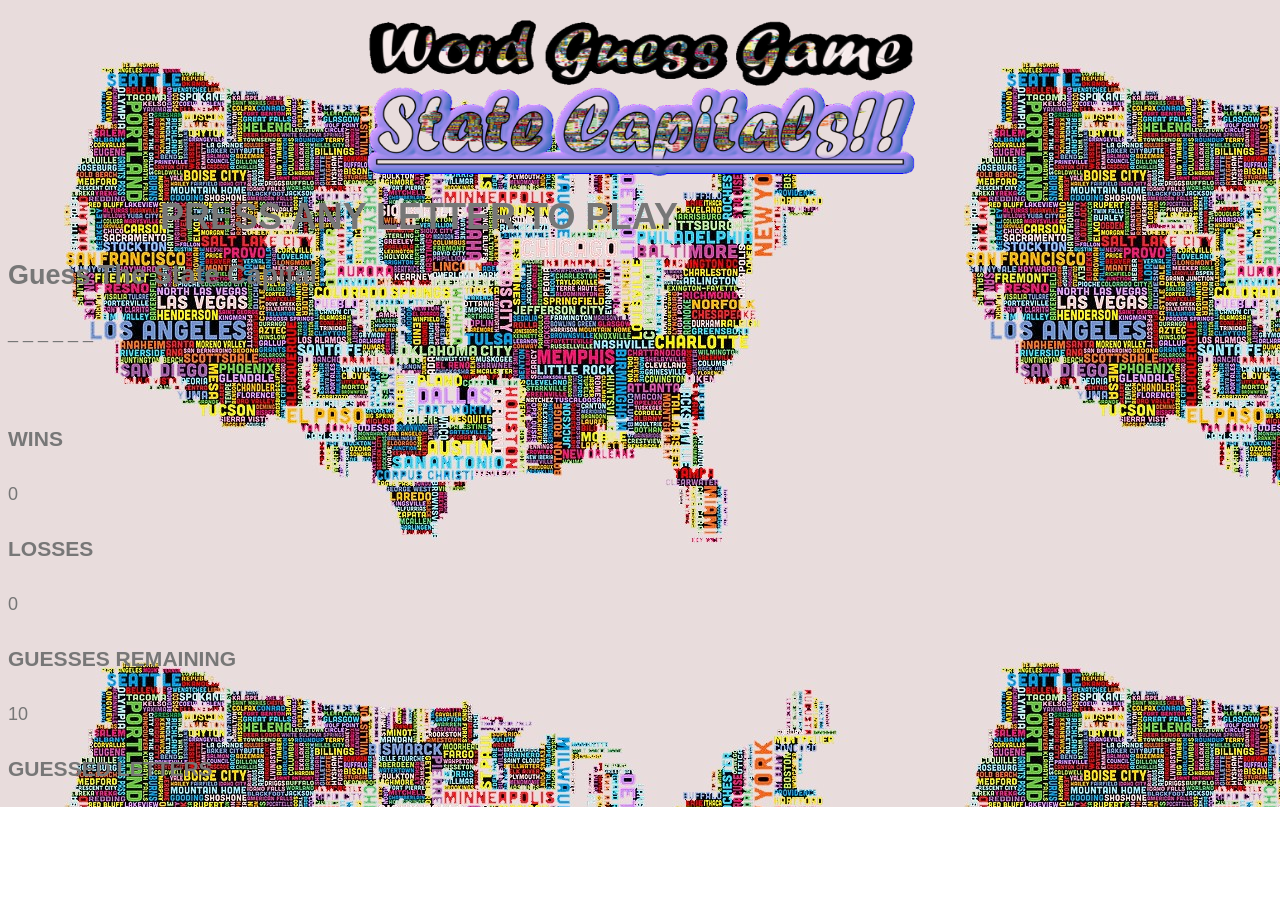
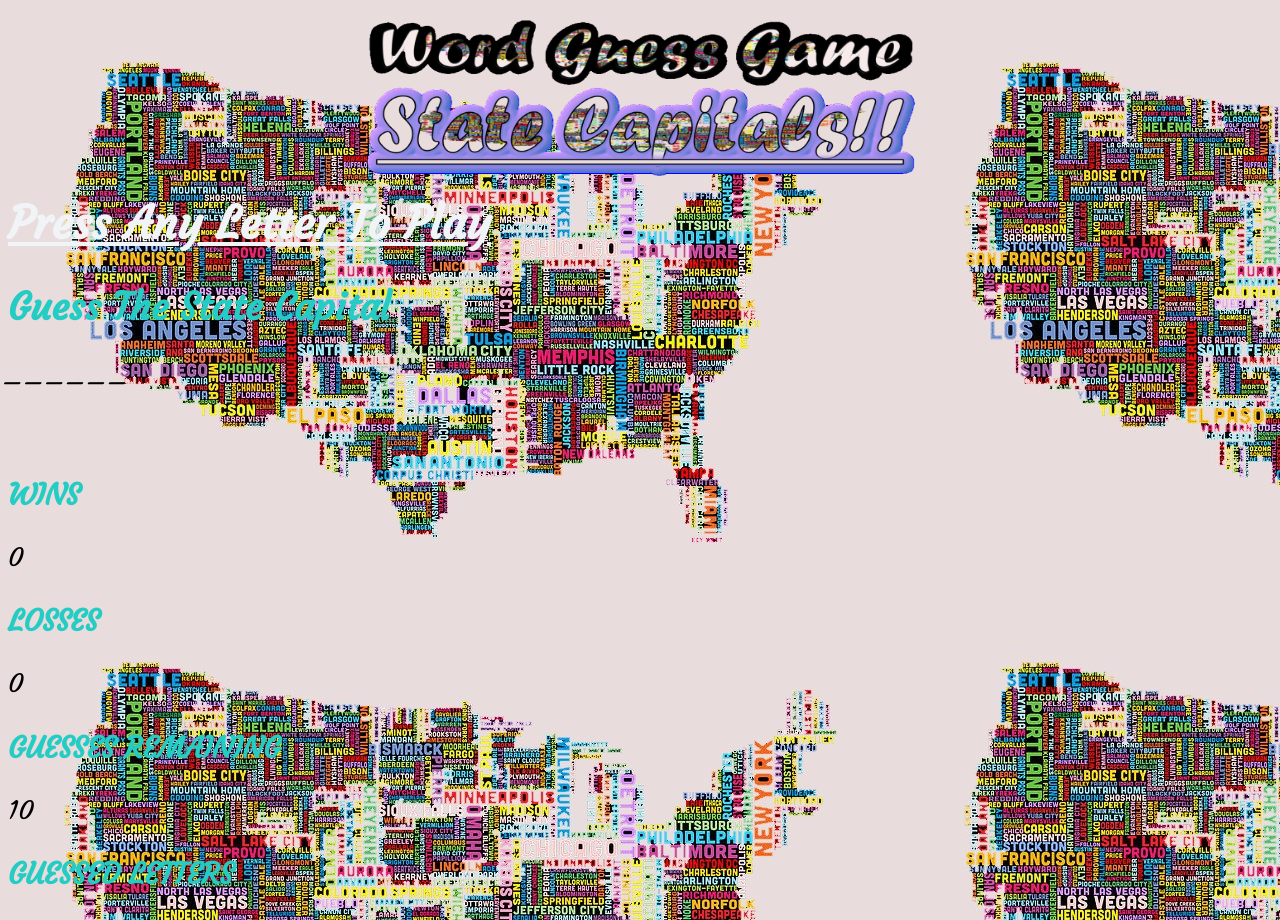
Before and after one commit to kib4885/Word-Guess-Game, a plain HTML site: page index.html in a window 1280 px wide. Before the commit the page ends 807 px from the top, so only its background shows below. Drawn offline with Linux system fonts and the light colour scheme.

Commit message:
updatefinal

```diff
--- a/assets/css/style.css
+++ b/assets/css/style.css
@@ -1,13 +1,21 @@
 body {
-    font-family: Arial, "Helvetica Neue", Helvetica, sans-serif;
-    font-size: 18px;
+  font-family: 'Courgette', cursive;
+    font-size: 25px;
     line-height: 34px;
-    color: #777777;
+    color: rgb(37, 204, 196);
     background: url("../images/image-of-USA.jpg");
   }
 
   * {
     box-sizing: border-box;
+  }
+
+  #directions-text {
+    color:rgba(241, 244, 247, 27);
+    font-size: 45px;
+    text-decoration: underline;
+    margin-bottom: 50px;
+
   }
 
   #headerimg {
@@ -17,11 +25,11 @@ body {
         width: 60%;
         height: 168px;
   }
-  h1 p
+p
   {
     display: block;
-    margin-left: auto;
-    margin-right: auto;
+    /* margin-left: auto;
+    margin-right: auto; */
     width: 42%;
     color: black
 }
--- a/index.html
+++ b/index.html
@@ -6,6 +6,7 @@
     <meta name="viewport" content="width=device-width, initial-scale=1.0">
     <link rel="stylesheet" type="text/css" href="assets/css/style.css">
     <link rel="stylesheet" type="text/css" href="assets/css/reset.css">
+    <link href="https://fonts.googleapis.com/css?family=Courgette&display=swap" rel="stylesheet">
     <title>
         Word Game
     </title>
@@ -18,8 +19,8 @@
 </header>
 
 <body>
-    <div class="container">
-        <h1 id="directions-text">PRESS ANY LETTER TO PLAY</h1>
+    <div>
+        <h1 id="directions-text">Press Any Letter To Play</h1>
     </div>
 
     <section id="mainbody">
```
